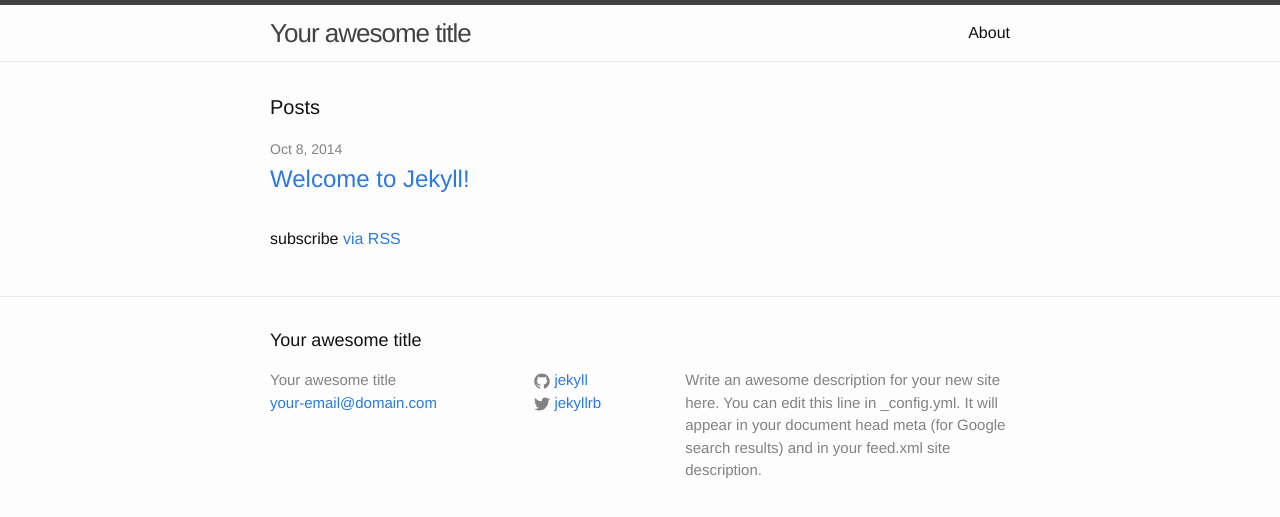
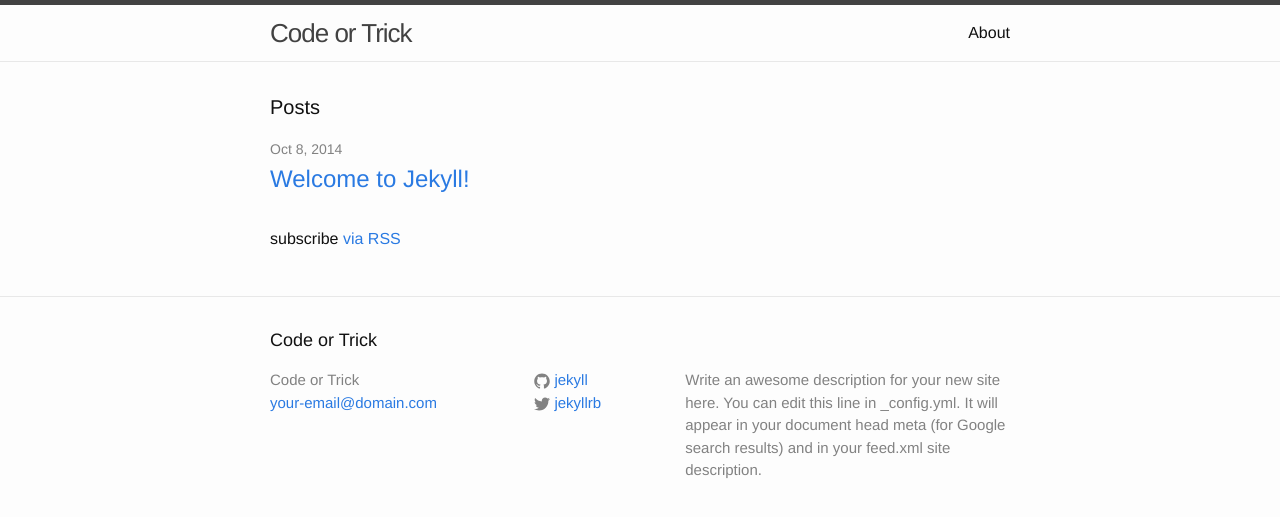
Before and after one commit to codebites/codebites.github.io, a Jekyll site: the page built from index.html, in a window 1280 px wide. Shown: the top 517 px of the page. Built offline with Jekyll 4.4.1, drawn with Linux system fonts in a browser that asks for light colours.

Commit message:
Add custom domain and title

```diff
--- /dev/null
+++ b/CNAME
@@ -0,0 +1 @@
+codeortrick.com
--- a/_config.yml
+++ b/_config.yml
@@ -1,5 +1,5 @@
 # Site settings
-title: Your awesome title
+title: Code or Trick
 email: your-email@domain.com
 description: > # this means to ignore newlines until "baseurl:"
   Write an awesome description for your new site here. You can edit this
```
